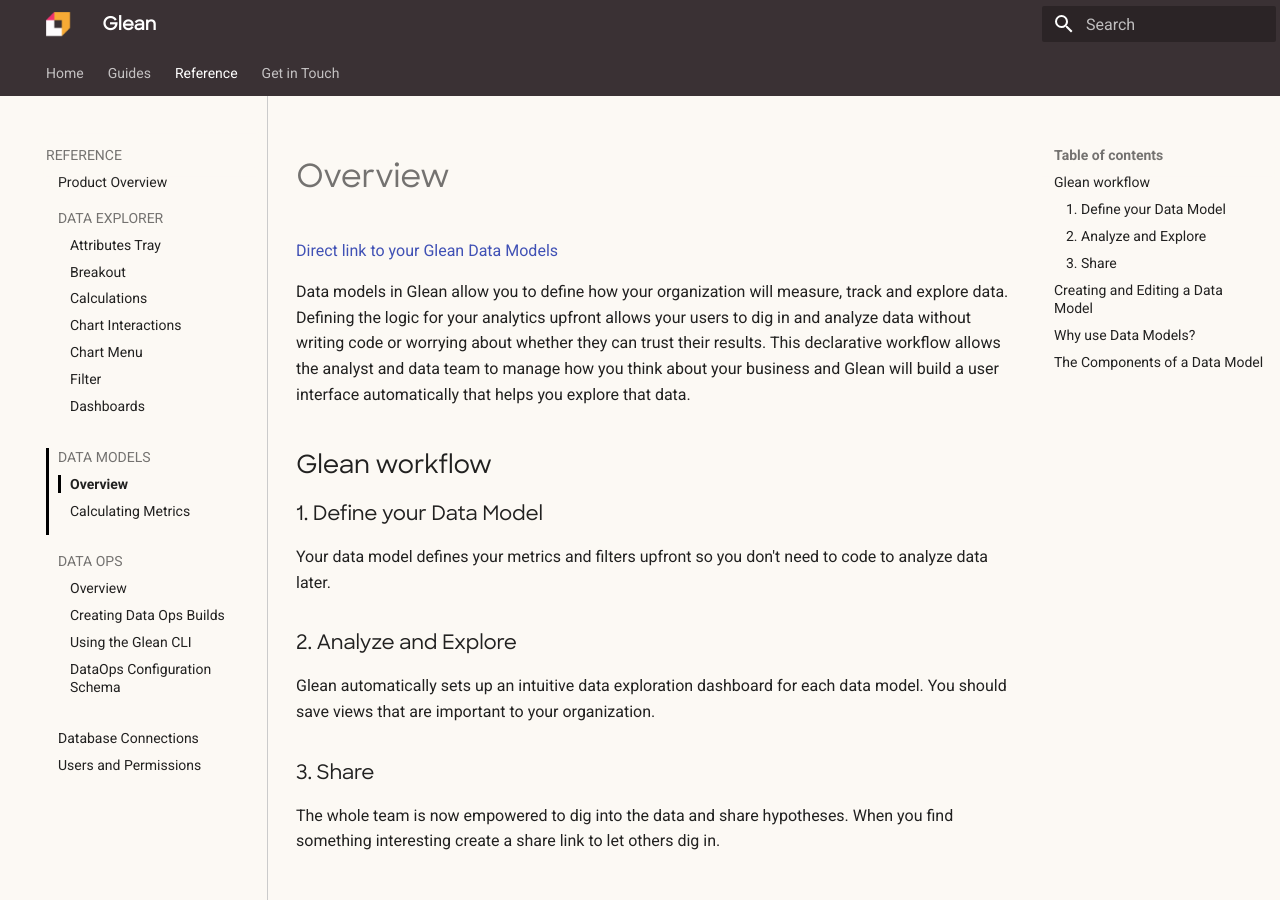
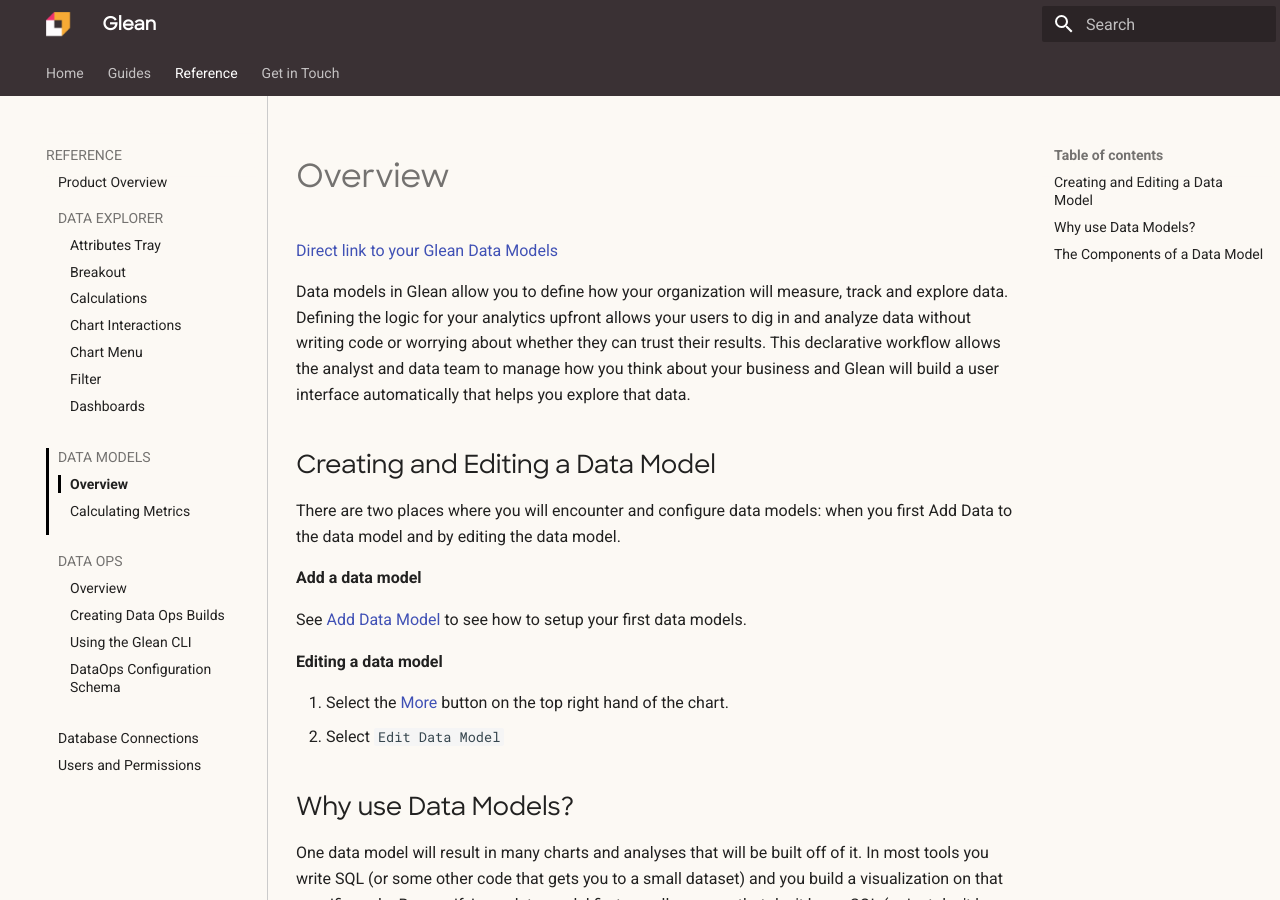
Before and after one commit to gleannyc/documentation, an MkDocs documentation site: the page built from docs/reference/data-modeling/Data-Models-Overview.md, in a window 1280 px wide and 900 px high. Built offline with MkDocs 1.6.1 and Material for MkDocs 9.7.7, drawn with Linux system fonts in a browser that asks for light colours.

Commit message:
init overview

```diff
--- a/docs/reference/data-modeling/Data-Models-Overview.md
+++ b/docs/reference/data-modeling/Data-Models-Overview.md
@@ -1,20 +1,6 @@
 [Direct link to your Glean Data Models](http://glean.io/app/p/data-models)
 
 Data models in Glean allow you to define how your organization will measure, track and explore data.  Defining the logic for your analytics upfront allows your users to dig in and analyze data without writing code or worrying about whether they can trust their results.  This declarative workflow allows the analyst and data team to manage how you think about your business and Glean will build a user interface automatically that helps you explore that data.
-
-## Glean workflow
-
-### 1.  Define your Data Model
-Your data model defines your metrics and filters upfront so you don't need to code to analyze data later.
-
-### 2.  Analyze and Explore
-Glean automatically sets up an intuitive data exploration dashboard for each data model.
-You should save views that are important to your organization.
-
-### 3.  Share
-
-The whole team is now empowered to dig into the data and share hypotheses.
-When you find something interesting create a share link to let others dig in.
 
 ## Creating and Editing a Data Model
 
--- a/docs/reference/glean-overview.md
+++ /dev/null
@@ -1,3 +0,0 @@
-# Glean Overview
-
-asdf
```
Also changed, not shown: docs/reference/index.md (added, +30 -0 lines).
